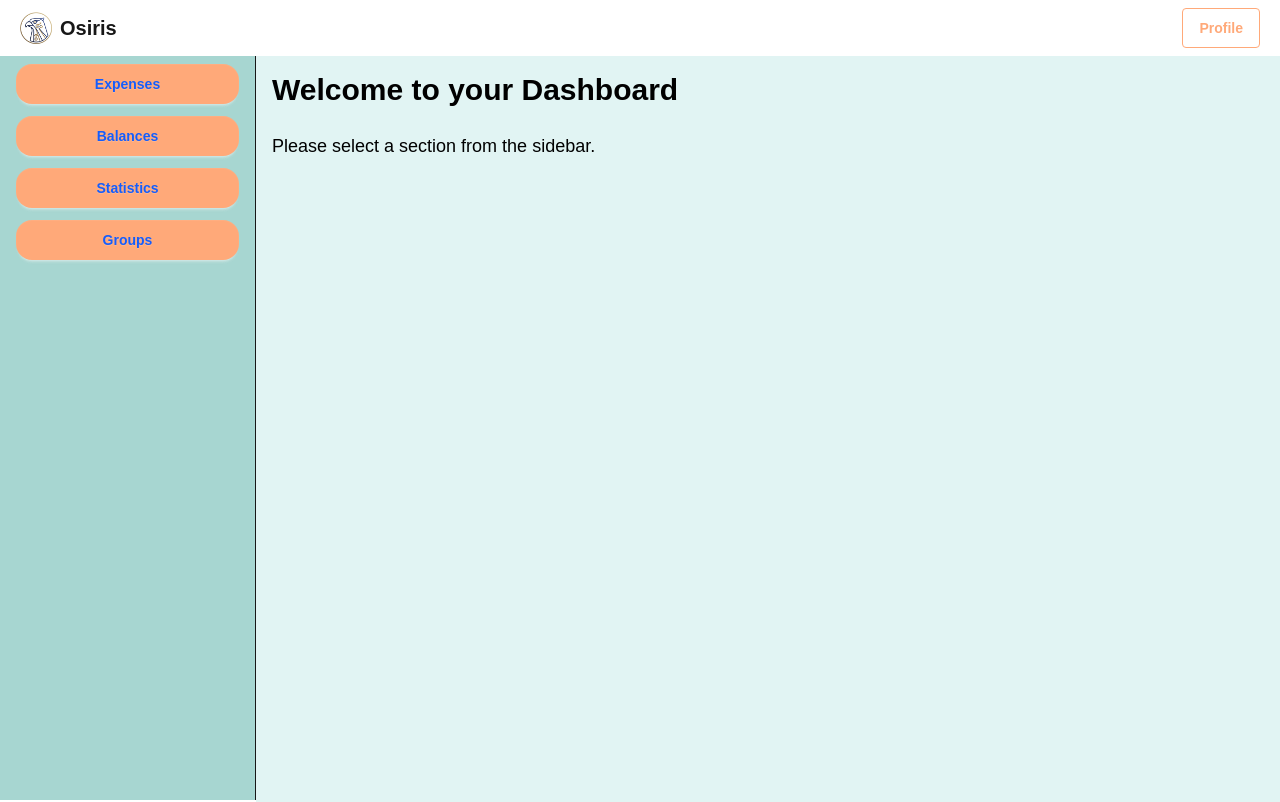
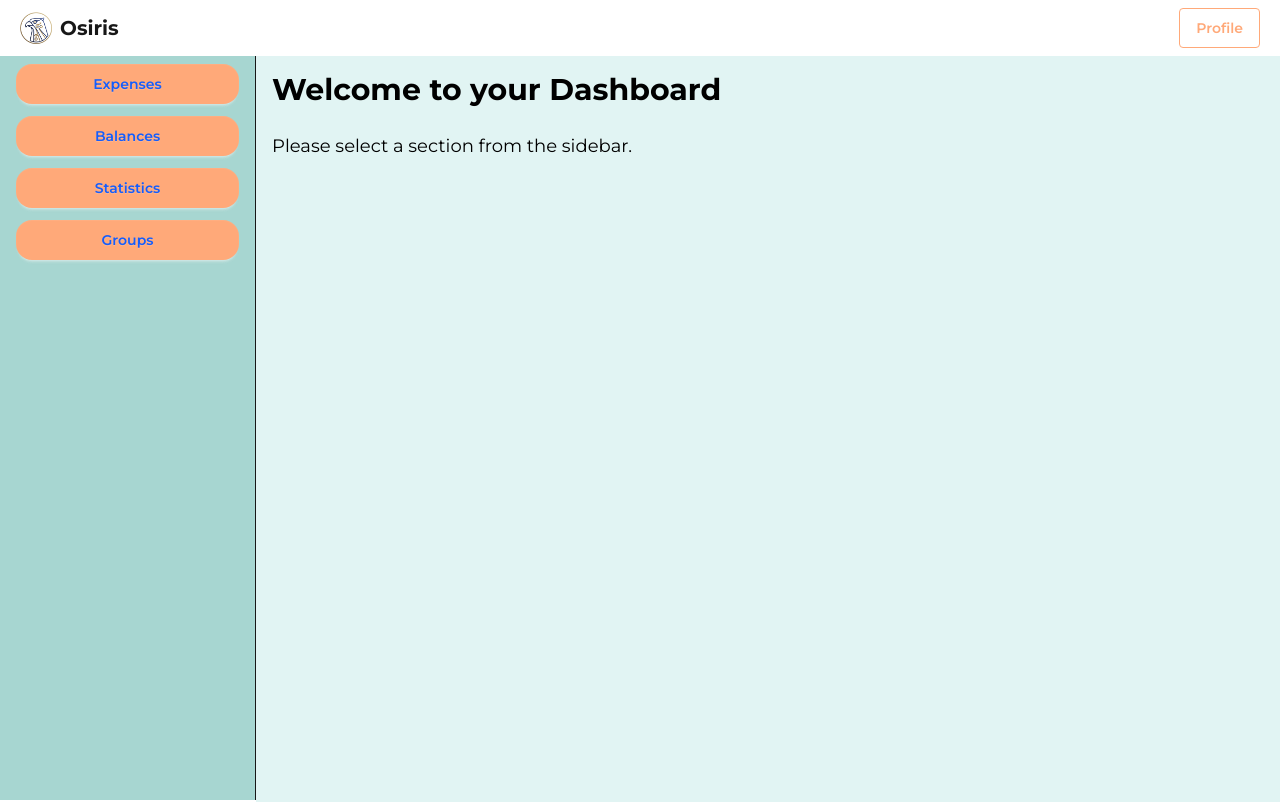
Before and after one commit to mdsheikhmohaimenulislam/Osiris, a Next.js app: page / in a window 1280 px wide. Shown: the top 802 px of the page. Built offline with nearby package versions, Linux system fonts and the light colour scheme; no server answers.

Commit message:
new  font-montserrat added done

```diff
--- a/src/app/globals.css
+++ b/src/app/globals.css
@@ -26,5 +26,5 @@
 body {
   background: var(--background);
   color: var(--foreground);
-  font-family: Arial, Helvetica, sans-serif;
+  font-family: var(--font-montserrat), ui-sans-serif, system-ui;
 }
--- a/src/app/layout.tsx
+++ b/src/app/layout.tsx
@@ -1,14 +1,14 @@
 import type { Metadata } from "next";
-import { Geist } from "next/font/google";
+import { Montserrat } from "next/font/google";
 import "./globals.css";
 import Navbar from "@/components/Navbar";
 import Footer from "@/components/Footer";
 import NextAuthProvider from "@/provider/NextAuthProvider";
 import { Toaster } from "react-hot-toast";
 
-const geistSans = Geist({
-  variable: "--font-geist-sans",
+const montserrat = Montserrat({
   subsets: ["latin"],
+  variable: "--font-montserrat", // name matches the font
 });
 
 export const metadata: Metadata = {
@@ -18,20 +18,20 @@ export const metadata: Metadata = {
 
 export default function RootLayout({
   children,
-}: Readonly<{
+}: {
   children: React.ReactNode;
-}>) {
+}) {
   return (
     <html lang="en">
-      <body className={`${geistSans.variable} antialiased`}>
+      <body className={`${montserrat.variable} antialiased`}>
         <NextAuthProvider>
           <div className="flex flex-col min-h-screen">
             <Navbar />
-            <main className="">{children}</main>
+            <main>{children}</main>
             <Footer />
           </div>
-          <Toaster />
         </NextAuthProvider>
+        <Toaster />
       </body>
     </html>
   );
```
